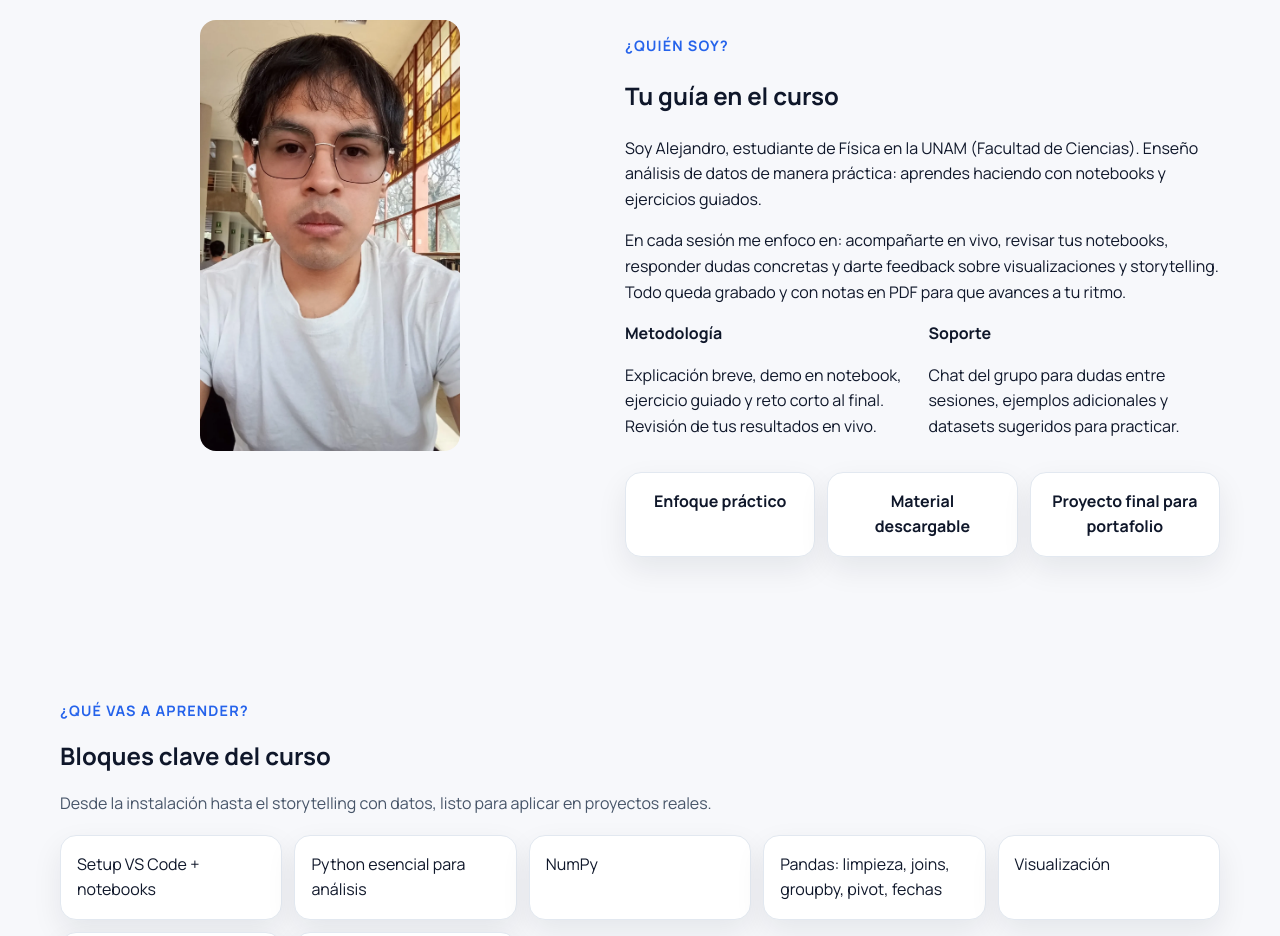
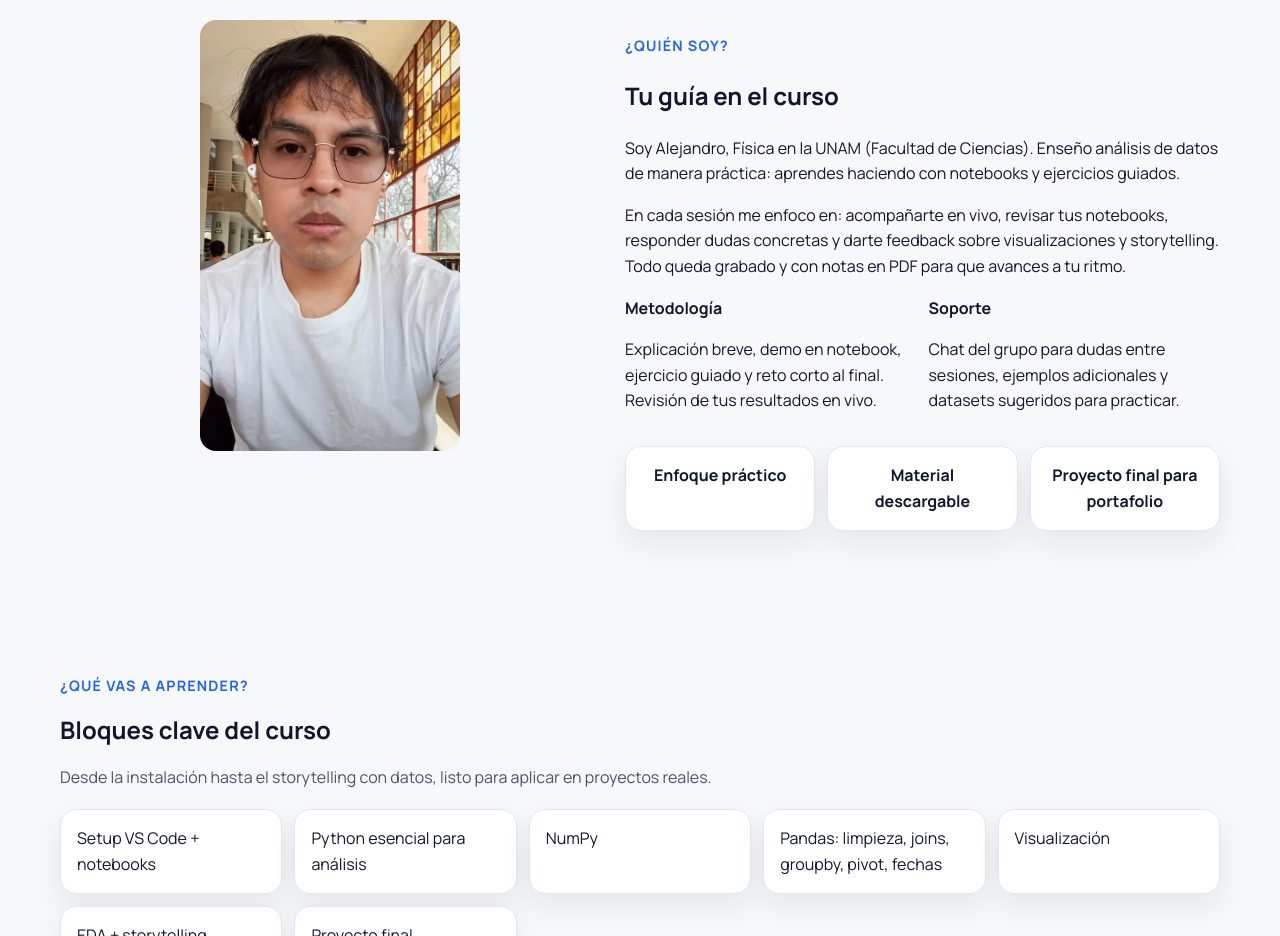
Before and after one commit to alejandr688/Curso-analisis-de-datos, a plain HTML site: page index.html in a window 1280 px wide. Shown: the part 1140-2076 px from the top of the page. Drawn offline with Linux system fonts and the light colour scheme.

Commit message:
corección erro

```diff
--- a/index.html
+++ b/index.html
@@ -93,7 +93,7 @@
       <div class="content">
         <p class="eyebrow">¿Quién soy?</p>
         <h2>Tu guía en el curso</h2>
-        <p>Soy Alejandro, estudiante de Física en la UNAM (Facultad de Ciencias). Enseño análisis de datos de manera práctica: aprendes haciendo con notebooks y ejercicios guiados.</p>
+        <p>Soy Alejandro, Física en la UNAM (Facultad de Ciencias). Enseño análisis de datos de manera práctica: aprendes haciendo con notebooks y ejercicios guiados.</p>
         <p>En cada sesión me enfoco en: acompañarte en vivo, revisar tus notebooks, responder dudas concretas y darte feedback sobre visualizaciones y storytelling. Todo queda grabado y con notas en PDF para que avances a tu ritmo.</p>
         <div class="highlights">
           <div>
```
